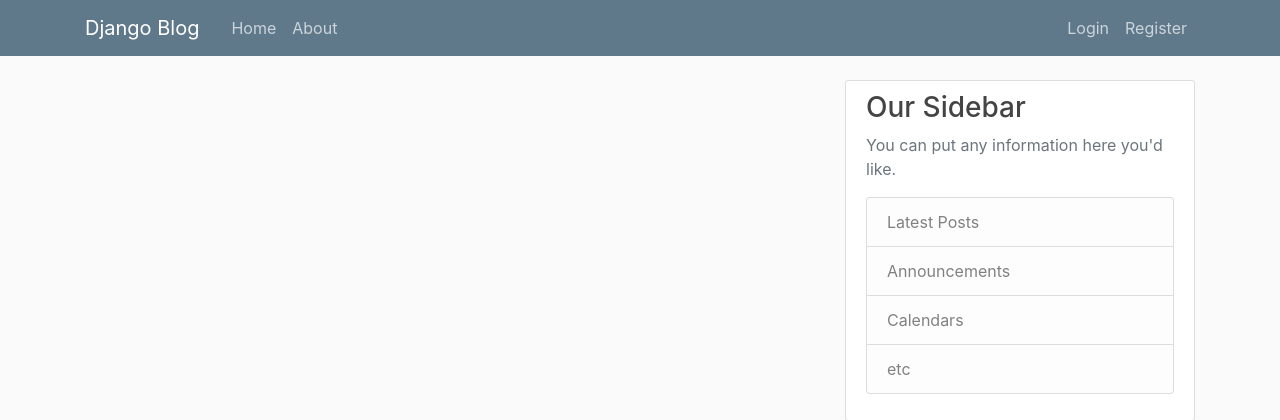
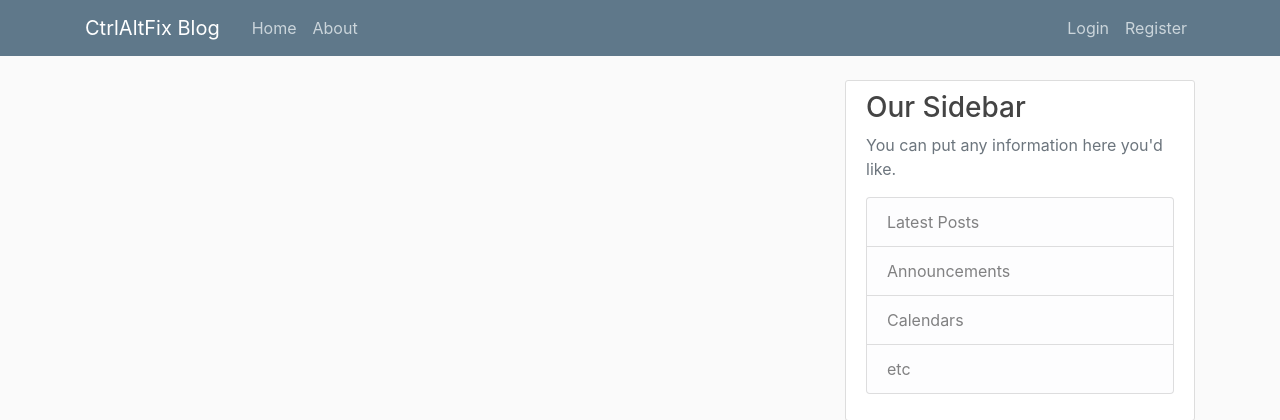
Before and after one commit to giteshraheja/django_project_blog, a Django app: page / in a window 1280 px wide. Shown: the top 420 px of the page. Run offline with Django 3.2, Linux system fonts and the light colour scheme; data that the repository does not hold is empty; some libraries are stand-ins or nearby versions.

Commit message:
Done Finally Last

```diff
--- a/blog/templates/blog/base.html
+++ b/blog/templates/blog/base.html
@@ -22,7 +22,7 @@
     <header class="site-header">
       <nav class="navbar navbar-expand-md navbar-dark bg-steel fixed-top">
         <div class="container">
-          <a class="navbar-brand mr-4" href="{% url 'blog-home' %}">Django Blog</a>
+          <a class="navbar-brand mr-4" href="{% url 'blog-home' %}">CtrlAltFix Blog</a>
           <button class="navbar-toggler" type="button" data-toggle="collapse" data-target="#navbarToggle" aria-controls="navbarToggle" aria-expanded="false" aria-label="Toggle navigation">
           <span class="navbar-toggler-icon"></span>
           </button>
--- a/blog/templates/blog/home.html
+++ b/blog/templates/blog/home.html
@@ -9,7 +9,7 @@
                     <small class="text-muted">{{ post.date_posted|date:"F d, Y" }}</small>
                 </div>
                 <h2><a class="article-title" href="{% url 'post-detail' post.id %}">{{ post.title }}</a></h2>
-                <p class="article-content">{{ post.content|slice:"0:400" }}</p><br>
+                <p class="article-content">{{ post.content|slice:"0:400" }}</p>
                 <h2 style="float: right"><a class="btn btn-primary" href="{% url 'post-detail' post.id %}">Read More</a></h2>
             </div>
         </article>
```
